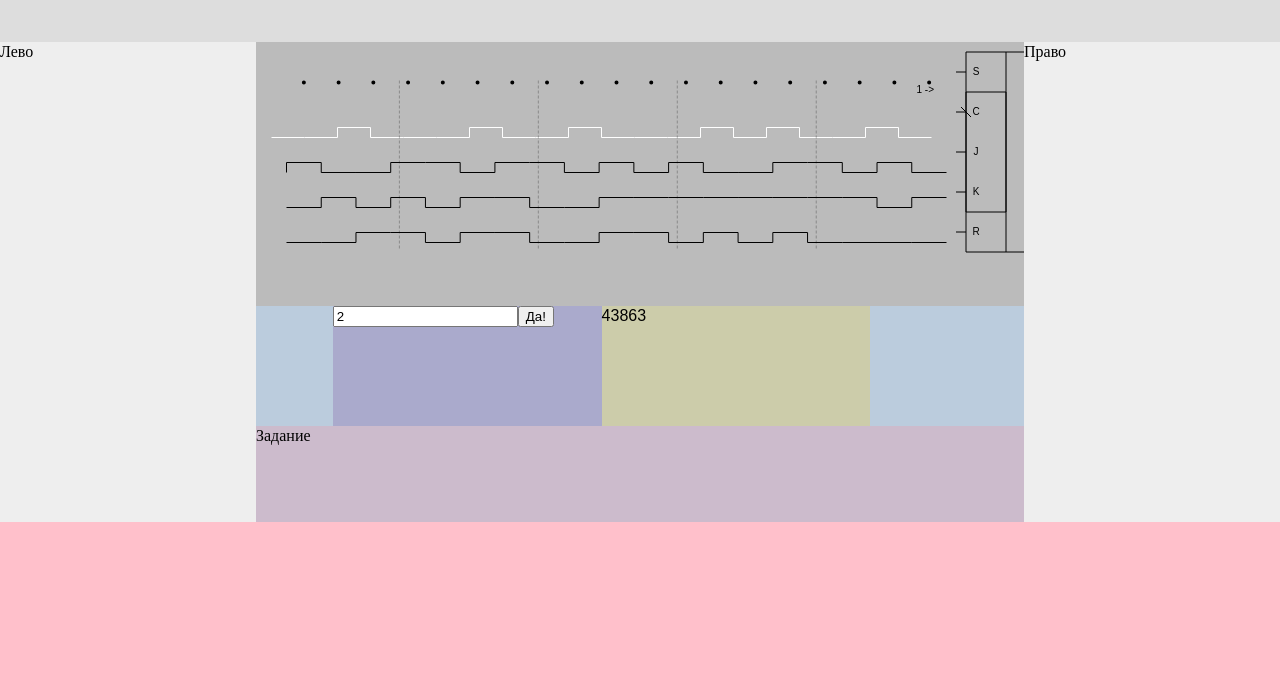
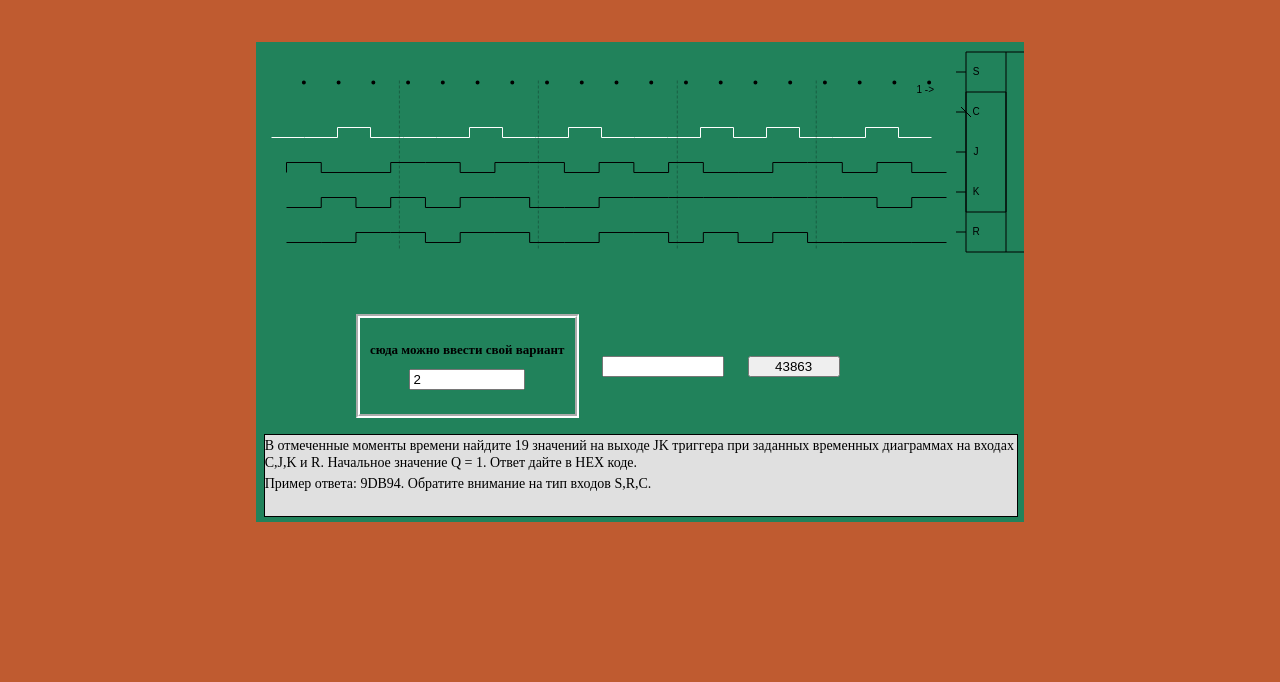
Before and after one commit to SergeevSergey99/kit45, a React app: page / in a window 1280 px wide. Shown: the part 118-800 px from the top of the page. Built offline with nearby package versions, Linux system fonts and the light colour scheme.

Commit message:
Освежил интерфейс, осталось подогнать сигналы

```diff
--- a/src/Test.css
+++ b/src/Test.css
@@ -6,21 +6,22 @@
     left: 0;
     width: 100%;
     height: 100%;
-    background: pink;
+    background: #BF5B30;
 }
 
 .App-header {
     width: 100%;
     height: 20%;
-    background: #ddd;
     font-size: 40px;
     text-align: center;
+    display: flex;
+    align-items: center;
+    justify-content: center;
 }
 
 .App-main {
     width: 100%;
     height: 60%;
-    background: #ccc;
     display: flex;
     flex-direction: row;
 }
@@ -28,20 +29,18 @@
 .App-main-content {
     width: 60%;
     height: 100%;
-    background: #aaa;
+    background: #21825B;
 }
 
 .App-main-leftside,
 .App-main-rightside {
     width: 20%;
     height: 100%;
-    background: #eee;
 }
 
 .App-main-content-data {
     width: 100%;
     height: 55%;
-    background: yellow;
     display: flex;
     flex-direction: row;
 }
@@ -49,7 +48,6 @@
 .App-main-content-signal {
     width: 100%;
     height: 100%;
-    background: #bbb;
     display: flex;
     flex-direction: column;
     justify-content: space-between;
@@ -70,7 +68,6 @@
 .App-main-content-variant {
     width: 100%;
     height: 25%;
-    background: #bcd;
     display: flex;
     flex-direction: row;
 }
@@ -79,20 +76,70 @@
     width: 35%;
     height: 100%;
     margin-left: 10%;
-    background: #aac;
+    display: flex;
+    align-items: center;
+    justify-content: center;
+}
+
+.VariantContent {
+    width: 80%;
+    height: 80%;
+    display: flex;
+    flex-direction: column;
+    border: 4px groove white;
+    align-items: center;
+    justify-content: center;
+}
+
+.VariantContent div {
+    font-size: 13px;
+    color: black;
+}
+
+.VariantContent input {
+    margin-top: 5%;
+    width: 50%;
 }
 
 .Answer {
     width: 35%;
     height: 100%;
-    background: #cca;
+    display: flex;
+    align-items: center;
     font-family: 'Fira Sans', sans-serif;
 }
 
+.Answer div {
+    display: flex;
+    flex-direction: row;
+}
+
+.Answer input:first-child {
+    width: 50%;
+    margin-right: 10%;
+}
+
+.Answer button {
+    width: 40%;
+}
+
 .App-main-content-description {
-    width: 100%;
-    height: 20%;
-    background: #cbc;
+    width: 98%;
+    height: 17%;
+    background: #e0e0e0;
+    margin-left: 1%;
+    margin-right: 1%;
+    margin-bottom: 1%;
+    margin-top: 1%;
+    font-size: 14px;
+    border: 1px solid black;
+    display: flex;
+    flex-direction: column;
+}
+
+.App-main-content-description p:first-child {
+    margin-top: 0.5%;
+    margin-bottom: 0.5%;
 }
 
 #cnv {
--- a/src/Test.js
+++ b/src/Test.js
@@ -9,13 +9,6 @@ const Test = () => {
     const [variant, setVariant] = useState("2");
 
     JK_now.generate(variant);
-
-    const submitVariant = e => {
-
-        alert(variant);
-        JK_now.generate(variant);
-        e.preventDefault();
-    };
 
     const changeVariant = e => {
         JK_now.generate(e.target.value);
@@ -58,18 +51,13 @@ const Test = () => {
     return (
         <div className="App">
             <div className="App-header">
-                Шапка
+                JK26.3
             </div>
             <div className="App-main">
-                <div className="App-main-leftside">Лево</div>
+                <div className="App-main-leftside"></div>
                 <div className="App-main-content">
                     <div className="App-main-content-data">
                         <div className="App-main-content-signal">
-
-                            {/*<Signal value={JK_now.signal_c}/>
-                            <Signal value={JK_now.signal_j}/>
-                            <Signal value={JK_now.signal_k}/>
-                            <Signal value={JK_now.signal_r}/>*/}
 
                             <canvas id="cnv" ></canvas>
 
@@ -80,32 +68,49 @@ const Test = () => {
                         <div className="Variant">
                             <VariantForm
                                 variant={variant}
-                                submitVariant={submitVariant}
                                 changeVariant={changeVariant}
                             />
                         </div>
                         <div className="Answer">
-                            {parseInt(jk_array(JK_now.signal_j, JK_now.signal_k, JK_now.signal_r, JK_now.signal_s, JK_now.signal_c, JK_now.q, {"inv_r": JK_now.inv_R, "inv_c": JK_now.inv_C, "inv_s": JK_now.inv_S}).join(""), 2).toString(16)}
+                           <AnswerForm
+                               answer={parseInt(jk_array(JK_now.signal_j, JK_now.signal_k, JK_now.signal_r, JK_now.signal_s, JK_now.signal_c, JK_now.q, {"inv_r": JK_now.inv_R, "inv_c": JK_now.inv_C, "inv_s": JK_now.inv_S}).join(""), 2).toString(16)}/>
                         </div>
                     </div>
                     <div className="App-main-content-description">
-                        Задание
+                        <p>В отмеченные моменты времени найдите 19 значений на выходе JK триггера при заданных временных диаграммах на входах C,J,K и R. Начальное значение Q = 1. Ответ дайте в HEX коде.</p>
+                        <p>Пример ответа: 9DB94. Обратите внимание на тип входов S,R,C.</p>
                     </div>
                 </div>
-                <div className="App-main-rightside">Право</div>
+                <div className="App-main-rightside"></div>
             </div>
         </div>
     );
 };
 
-const VariantForm = ({variant, submitVariant, changeVariant}) => (
-    <form onSubmit={submitVariant}>
-        <label>
-            <input type="number" value={variant} onChange={changeVariant} min="1"/>
-        </label>
-        <input type="submit" value="Да!"/>
-    </form>
+const VariantForm = ({variant, changeVariant}) => (
+    <div className="VariantContent">
+       <div><b>сюда можно ввести свой вариант</b></div>
+        <input type="number" value={variant} onChange={changeVariant} min="1"/>
+    </div>
 );
+
+const AnswerForm = ({answer, submitVariant, changeVariant}) => {
+    const [value, setValue] = useState("");
+    const submitAnswer = e => {
+        answer == value ? alert("Верно!") : alert("Не получилось!");
+    };
+
+    const changeAnswer = e => {
+        setValue(e.target.value);
+    };
+
+    return (
+        <div className="AnswerForm">
+            <input type="text" value={value} onChange={changeAnswer} min="1"/>
+            <button onClick={submitAnswer}> {answer} </button>
+        </div>
+    );
+}
 
 const Signal = ({value}) => (
     <div className="Signal">{value}</div>
```
